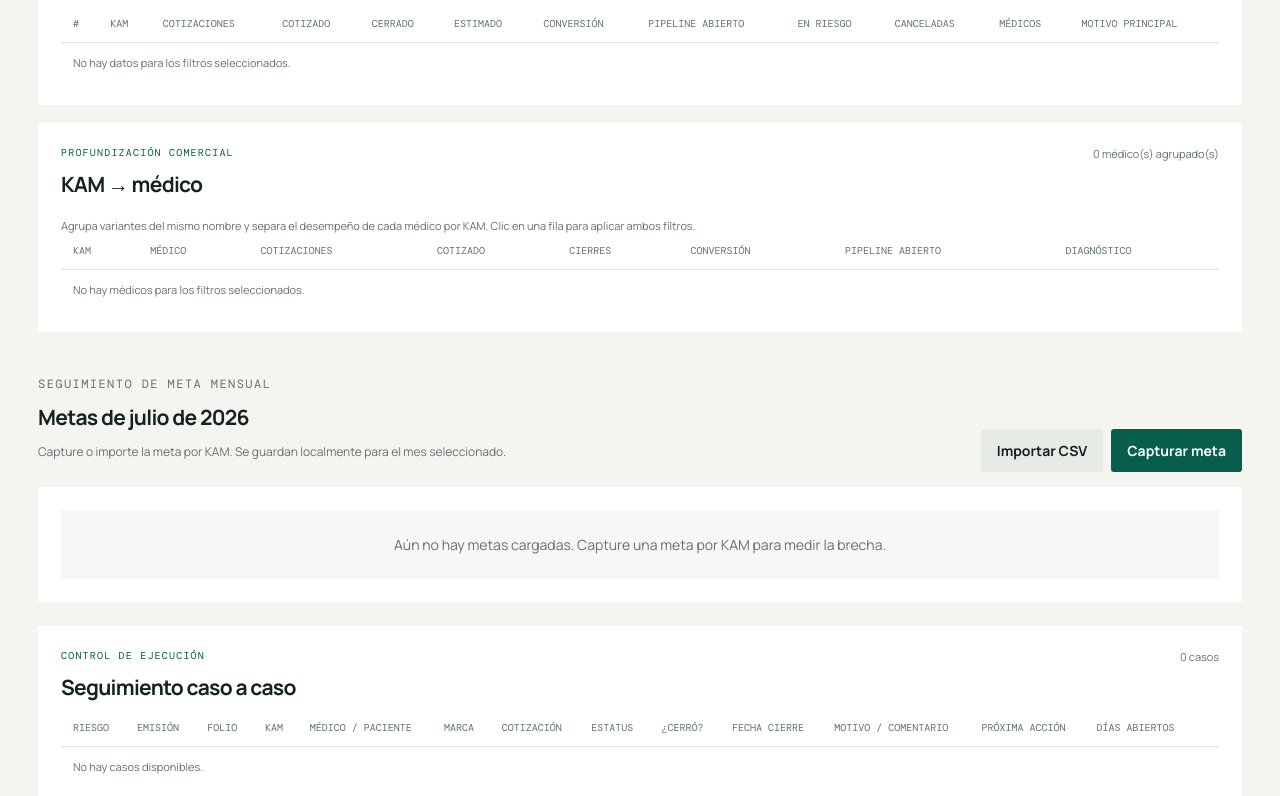
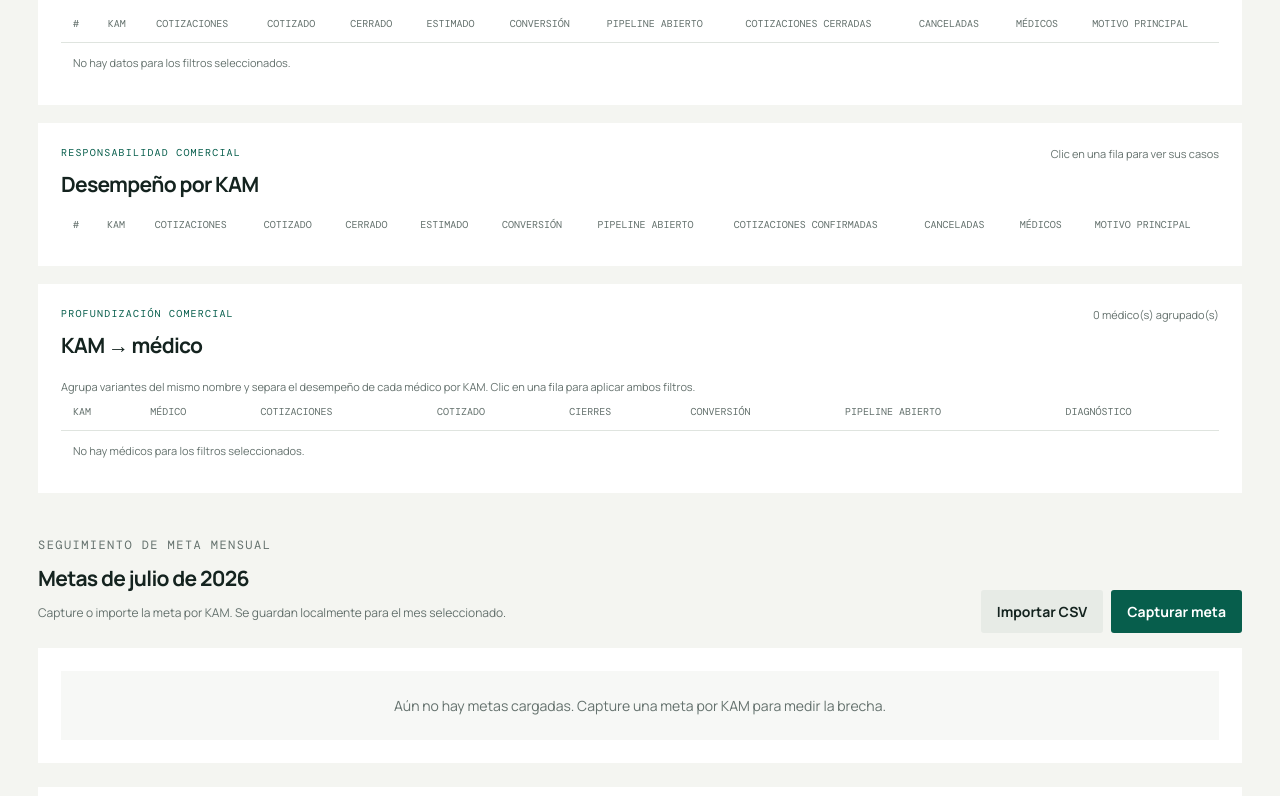
Before and after one commit to auxmkt2-eng/innvida, a website: page index.html in a window 1280 px wide. Shown: the part 1444-2240 px from the top of the page. Drawn offline with nearby package versions, Linux system fonts and the light colour scheme; no server answers.

Commit message:
Update index.html

```diff
--- a/index.html
+++ b/index.html
@@ -14,21 +14,13 @@
   <body>
     <main class="shell">
       <header class="masthead">
-        <div class="brand">
-          <span class="brand-mark">I</span>
-          <div><strong>INNVIDA</strong><small>CEO COMMAND CENTER</small></div>
-        </div>
-        <div class="cut">
-          <span class="pulse"></span>
-          <span id="connectionState">Preparando conexión…</span>
-          <span class="divider"></span>
-          <span id="lastCut">Sin corte disponible</span>
-        </div>
+        <div class="brand"><span class="brand-mark">I</span><div><strong>INNVIDA</strong><small>CEO COMMAND CENTER</small></div></div>
+        <div class="cut"><span class="pulse"></span><span id="connectionState">Preparando conexión…</span><span class="divider"></span><span id="lastCut">Sin corte disponible</span></div>
         <button id="exportBtn" class="button primary">Generar reporte CEO <span>→</span></button>
       </header>
 
       <section class="hero">
-        <div><p class="eyebrow">Panorama comercial · Sanaré & Nomad</p><h1>Qué está avanzando,<br /><em>qué necesita dirección.</em></h1></div>
+        <div><p class="eyebrow">Panorama comercial · Sanaré & Nomad</p><h1>Qué está avanzando,<br><em>qué necesita dirección.</em></h1></div>
         <div class="hero-action"><p>Actualizado en tiempo real desde Firebase</p><button class="button quiet" data-scroll="followup">Ver prioridades ↓</button></div>
       </section>
 
@@ -52,59 +44,18 @@
 
       <section id="followup" class="panel priority-panel"><div class="panel-heading"><div><p class="eyebrow">Sherlock Mode</p><h2>Acciones que pedir esta semana</h2></div><span id="priorityCount" class="count-pill">0 prioridades</span></div><div id="insights" class="insights"></div></section>
 
-      <section class="panel">
-        <div class="panel-heading"><div><p class="eyebrow">Responsabilidad comercial</p><h2>Desempeño por KAM</h2></div><span class="note">Clic en una fila para ver sus casos</span></div>
-        <div class="table-wrap">
-          <table>
-            <thead>
-              <tr>
-                <th>#</th><th>KAM</th><th>Cotizaciones</th><th>Cotizado</th><th>Cerrado</th><th>Estimado</th><th>Conversión</th><th>Pipeline abierto</th><th>En riesgo</th><th>Canceladas</th><th>Médicos</th><th>Motivo principal</th>
-              </tr>
-            </thead>
-            <tbody id="kamTable"></tbody>
-          </table>
-        </div>
-      </section>
+      <section class="panel"><div class="panel-heading"><div><p class="eyebrow">Responsabilidad comercial</p><h2>Desempeño por KAM</h2></div><span class="note">Clic en una fila para ver sus casos</span></div><div class="table-wrap"><table><thead><tr><th>#</th><th>KAM</th><th>Cotizaciones</th><th>Cotizado</th><th>Cerrado</th><th>Estimado</th><th>Conversión</th><th>Pipeline abierto</th><th>Cotizaciones cerradas</th><th>Canceladas</th><th>Médicos</th><th>Motivo principal</th></tr></thead><tbody id="kamTable"></tbody></table></div></section>
+      <section class="panel"><div class="panel-heading"><div><p class="eyebrow">Responsabilidad comercial</p><h2>Desempeño por KAM</h2></div><span class="note">Clic en una fila para ver sus casos</span></div><div class="table-wrap"><table><thead><tr><th>#</th><th>KAM</th><th>Cotizaciones</th><th>Cotizado</th><th>Cerrado</th><th>Estimado</th><th>Conversión</th><th>Pipeline abierto</th><th>Cotizaciones confirmadas</th><th>Canceladas</th><th>Médicos</th><th>Motivo principal</th></tr></thead><tbody id="kamTable"></tbody></table></div></section>
 
-      <section class="goals-section">
-        <div><p class="eyebrow">Seguimiento de meta mensual</p><h2 id="goalsTitle">Metas mensuales</h2><p>Capture o importe la meta por KAM. Se guardan localmente para el mes seleccionado.</p></div>
-        <div class="goal-actions"><button id="importGoals" class="button secondary">Importar CSV</button><button id="addGoal" class="button primary">Capturar meta</button><input id="goalFile" type="file" accept=".csv" hidden /></div>
-      </section>
+      <section class="panel"><div class="panel-heading"><div><p class="eyebrow">Profundización comercial</p><h2>KAM → médico</h2></div><span id="doctorCount" class="note">0 médicos</span></div><p class="small">Agrupa variantes del mismo nombre y separa el desempeño de cada médico por KAM. Clic en una fila para aplicar ambos filtros.</p><div class="table-wrap"><table><thead><tr><th>KAM</th><th>Médico</th><th>Cotizaciones</th><th>Cotizado</th><th>Cierres</th><th>Conversión</th><th>Pipeline abierto</th><th>Diagnóstico</th></tr></thead><tbody id="doctorTable"></tbody></table></div></section>
 
-      <section class="panel">
-        <div id="goalsEmpty" class="empty-state">Aún no hay metas cargadas. Capture una meta por KAM para medir la brecha.</div>
-        <div class="table-wrap">
-          <table id="goalsTable" hidden>
-            <thead><tr><th>KAM</th><th id="goalPeriodHeader">Meta mensual</th><th>Cierre real</th><th>Cierre estimado</th><th>Brecha</th><th>Avance</th><th></th></tr></thead>
-            <tbody></tbody>
-          </table>
-        </div>
-      </section>
+      <section class="goals-section"><div><p class="eyebrow">Seguimiento de meta mensual</p><h2 id="goalsTitle">Metas mensuales</h2><p>Capture o importe la meta por KAM. Se guardan localmente para el mes seleccionado.</p></div><div class="goal-actions"><button id="importGoals" class="button secondary">Importar CSV</button><button id="addGoal" class="button primary">Capturar meta</button><input id="goalFile" type="file" accept=".csv" hidden /></div></section>
+      <section class="panel"><div id="goalsEmpty" class="empty-state">Aún no hay metas cargadas. Capture una meta por KAM para medir la brecha.</div><div class="table-wrap"><table id="goalsTable" hidden><thead><tr><th>KAM</th><th id="goalPeriodHeader">Meta mensual</th><th>Cierre real</th><th>Cierre estimado</th><th>Brecha</th><th>Avance</th><th></th></tr></thead><tbody></tbody></table></div></section>
 
-      <section class="panel case-panel">
-        <div class="panel-heading"><div><p class="eyebrow">Control de ejecución</p><h2>Seguimiento caso a caso</h2></div><span id="caseCount" class="note"></span></div>
-        <div class="table-wrap cases">
-          <table>
-            <thead><tr><th>Riesgo</th><th>Emisión</th><th>Folio</th><th>KAM</th><th>Médico / paciente</th><th>Marca</th><th>Cotización</th><th>Estatus</th><th>¿Cerró?</th><th>Fecha cierre</th><th>Motivo / comentario</th><th>Próxima acción</th><th>Días abiertos</th><th></th></tr></thead>
-            <tbody id="caseTable"></tbody>
-          </table>
-        </div>
-      </section>
+      <section class="panel case-panel"><div class="panel-heading"><div><p class="eyebrow">Control de ejecución</p><h2>Seguimiento caso a caso</h2></div><span id="caseCount" class="note"></span></div><div class="table-wrap cases"><table><thead><tr><th>Riesgo</th><th>Emisión</th><th>Folio</th><th>KAM</th><th>Médico / paciente</th><th>Marca</th><th>Cotización</th><th>Estatus</th><th>¿Cerró?</th><th>Fecha cierre</th><th>Motivo / comentario</th><th>Próxima acción</th><th>Días abiertos</th><th></th></tr></thead><tbody id="caseTable"></tbody></table></div></section>
     </main>
-
     <p id="toast" class="toast" role="status" aria-live="polite"></p>
-
-    <dialog id="goalDialog">
-      <form method="dialog">
-        <button class="dialog-close" value="cancel">×</button>
-        <p id="goalDialogPeriod" class="eyebrow">Meta mensual</p>
-        <h2>Capturar meta por KAM</h2>
-        <label>KAM <input id="goalKam" required placeholder="Nombre del KAM" /></label>
-        <label>Meta mensual (MXN) <input id="goalValue" required type="number" min="0" step="1" /></label>
-        <button id="saveGoal" value="default" class="button primary">Guardar meta</button>
-      </form>
-    </dialog>
-
+    <dialog id="goalDialog"><form method="dialog"><button class="dialog-close" value="cancel">×</button><p id="goalDialogPeriod" class="eyebrow">Meta mensual</p><h2>Capturar meta por KAM</h2><label>KAM <input id="goalKam" required placeholder="Nombre del KAM" /></label><label>Meta mensual (MXN) <input id="goalValue" required type="number" min="0" step="1" /></label><button id="saveGoal" value="default" class="button primary">Guardar meta</button></form></dialog>
     <script type="module" src="./main.js"></script>
   </body>
 </html>
```
